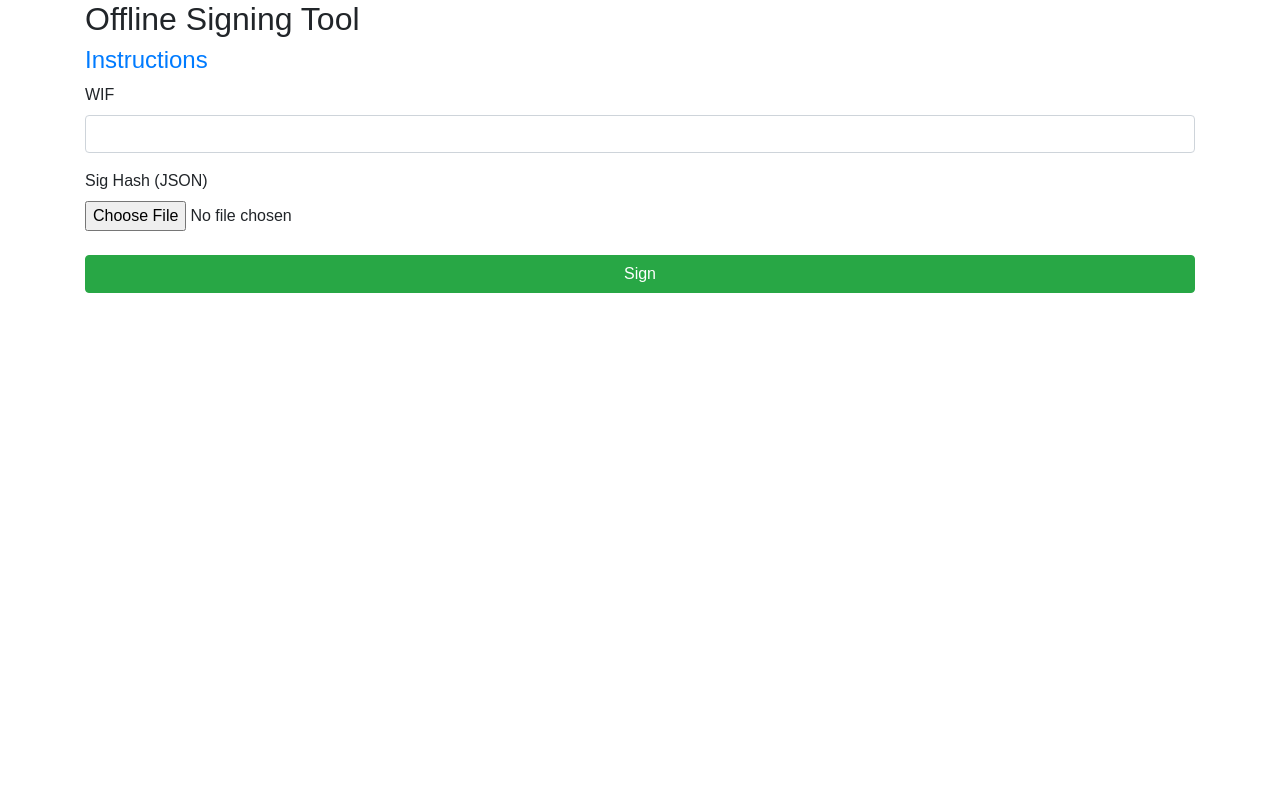
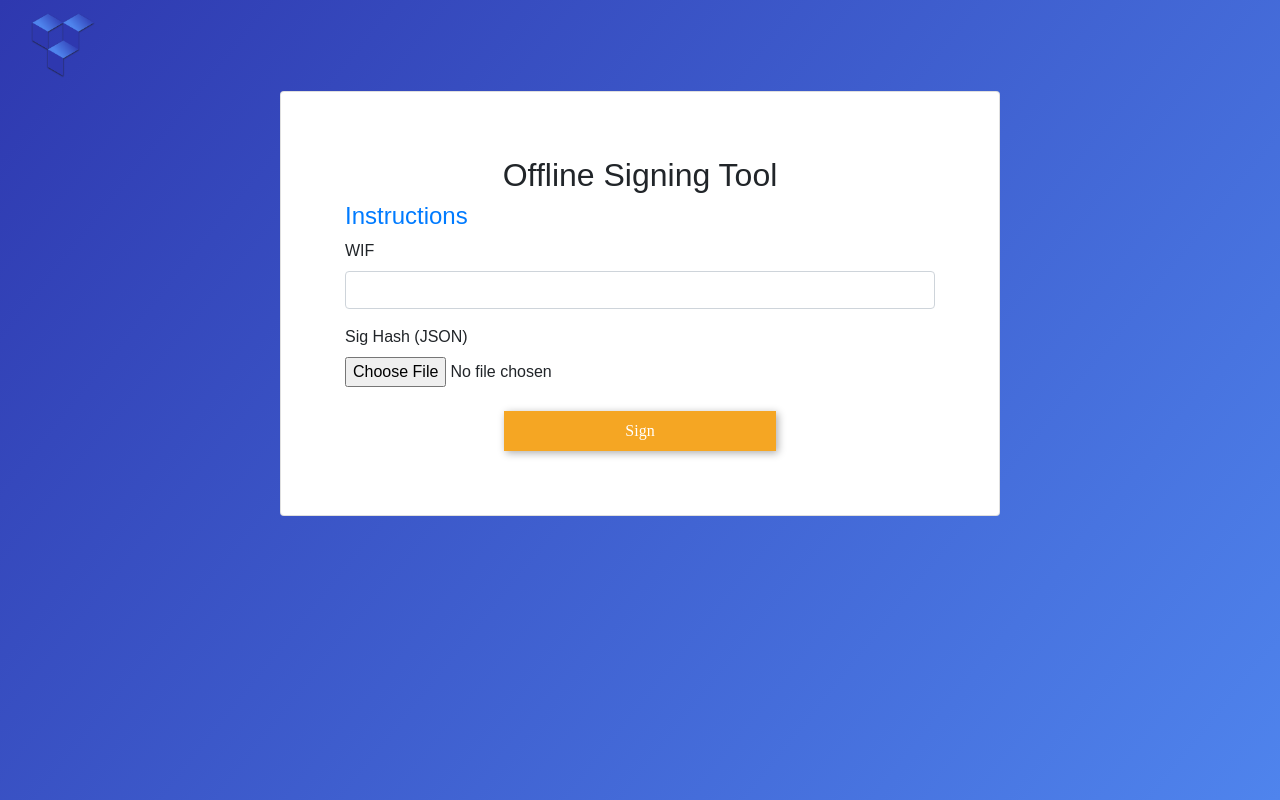
Before and after one commit to titan-digital-exchange/offline-signing-tool, a React (Create React App) app: page / in a window 1280 px wide. Built offline with nearby package versions, Linux system fonts and the light colour scheme.

Commit message:
fixed merge conflicts

```diff
--- a/src/App.js
+++ b/src/App.js
@@ -68,10 +68,14 @@ export default class Home extends Component {
       signaturesRaw = JSON.stringify(signatures);
     }
     return (
-      <div className="container">
+      <div className="container-fluid">
+          <div className="navbar">
+              <img className="navbar-brand img-fluid" style={{width:'4rem'}} src="/icons/Titan_Logo_BrandMark_DropShadow.png" alt=""/>
+          </div>
+          <div className="card w-auto mx-auto" style={{maxWidth: '45rem', padding: '4rem'}}>
               <div className="row">
                   <div className="col">
-            <h2>Offline Signing Tool</h2>
+                      <h2 className="text-center">Offline Signing Tool</h2>
                       <h4><a href="https://github.com/titan-digital-exchange/offline-signing-tool/blob/master/README.md">Instructions</a></h4>
                   </div>
               </div>
@@ -97,9 +101,13 @@ export default class Home extends Component {
                               {/* <textarea className="form-control" spellCheck="false" value={sigHashesRaw} onChange={this.handleOnChange} id="sigHashesRaw" rows="3" placeholder="Sig hashes" required></textarea> */}
                               {/* <input className="form-control" value={sigHash} onChange={this.handleOnChange} type="textarea" id="sigHash" /> */}
                           </div>
-              <button type="button" className="btn btn-block btn-success" onClick={this.handleSign}>
+                          <div className="row">
+                              <div className="orangeButton mx-auto" onClick={this.handleSign}>
+                                  <div style={{margin: 'auto'}}>
                                       Sign
-              </button>
+                                  </div>
+                              </div>
+                          </div>
                       </form>
                       {errorMessage && <div className="alert alert-danger" style={{ marginTop: '1rem' }}>
                           <h4 className="alert-heading">Error</h4>
@@ -120,6 +128,7 @@ export default class Home extends Component {
                   </div>
               </div>
           </div>
+      </div>
     );
   }
 }
--- a/src/index.css
+++ b/src/index.css
@@ -2,4 +2,26 @@ body {
   margin: 0;
   padding: 0;
   font-family: sans-serif;
+  min-height: 100vh;
+  height: auto;
+  width: 100vw;
+  background: linear-gradient(308.85deg, #4F84ED 0%, #2E38AF 100%);
 }
+
+.orangeButton {
+  color:white !important;
+  height: 2.5rem;
+  width: 17rem;
+  background-color: #F5A623;
+  font-family: "objektiv-mk1";
+  text-decoration: none;
+  text-align: center;
+  box-shadow: 2px 2px 8px 0 rgba(0,0,0,0.33);
+  display: inline-flex;
+}
+
+.orangeButton:active {
+  color: #5e5e5e;
+  background-color: #aa721b;
+  text-decoration: none;
+}
```
Also changed, not shown: public/icons/Titan_Logo_BrandMark_DropShadow.png (added). Lines whose indentation alone changed are shown as unchanged.
